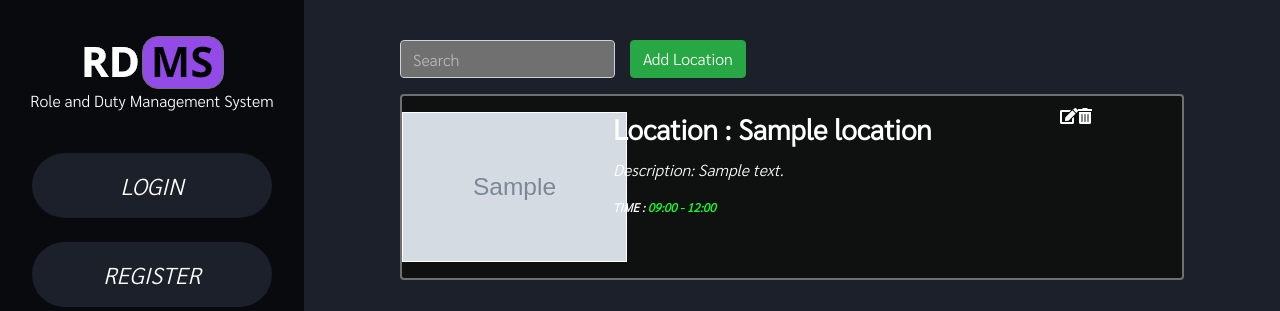
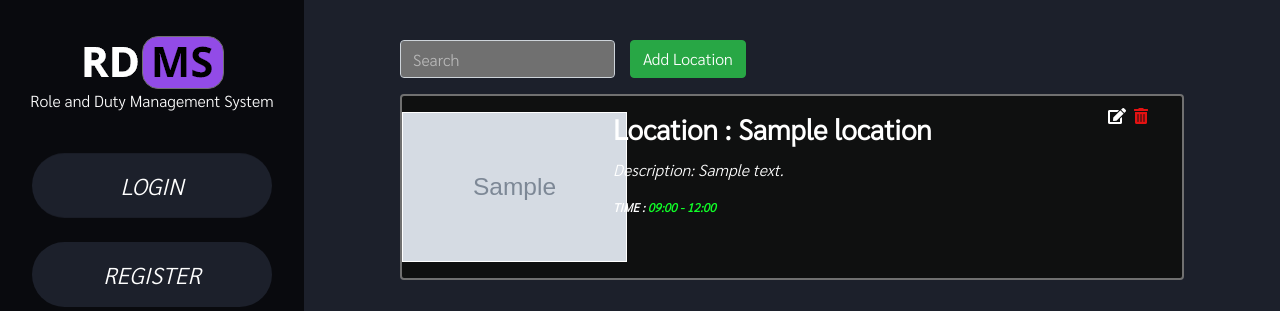
Before and after one commit to ongsuwannoo/RDMS, a Django app: page /camp/1/locations/ in a window 1280 px wide. Shown: the top 311 px of the page. Run offline with Django 3.2, Linux system fonts and the light colour scheme; tables that the repository leaves empty hold one stand-in row (values such as "Sample post"); grey boxes marked "Sample" are stand-in pictures; some libraries are stand-ins or nearby versions.

Commit message:
Update Confirm Delete Location

```diff
--- a/locations/templates/locations.html
+++ b/locations/templates/locations.html
@@ -40,6 +40,13 @@
         color: white;
         opacity: 0.5;
     }
+	a{
+		color: rgb(227, 18, 18);
+	}
+	a:hover{
+		color: rgb(240, 41, 41);
+
+	}
 </style>
 
 <link href="https://cdnjs.cloudflare.com/ajax/libs/font-awesome/4.7.0/css/font-awesome.min.css" rel="stylesheet">
@@ -75,7 +82,7 @@
 				</em>
 			</div>
 		</div>
-		<div class="col p-2">
+		<div class="col p-2 ml-5">
 			<div class="row no-gutters">
 				<p  data-toggle="modal" data-target="#edit_location" ><a class="material-tooltip-main" data-toggle="tooltip" data-placement="top" title="Edit"
 					onclick="getLocation({{ location.id }})">
@@ -84,10 +91,11 @@
 						</a>
 				</p>
 
-				<p href="{% url 'delete_location' id_camp location.id %}" class="material-tooltip-main " data-toggle="tooltip" data-placement="top" title="Delete">
+				<a href="{% url 'delete_location' id_camp location.id %}" class="material-tooltip-main ml-2" data-toggle="tooltip" data-placement="top" title="Delete"
+					onclick="return confirm('Are you sure you want to delete this?')">
 							{% comment %} <img src="/media/icondelete.png" class="icon"> {% endcomment %}
 							<i class="fas fa-trash-alt"></i>
-						</p>
+						</a>
 			</div>
 		</div>
 	</div>
```
